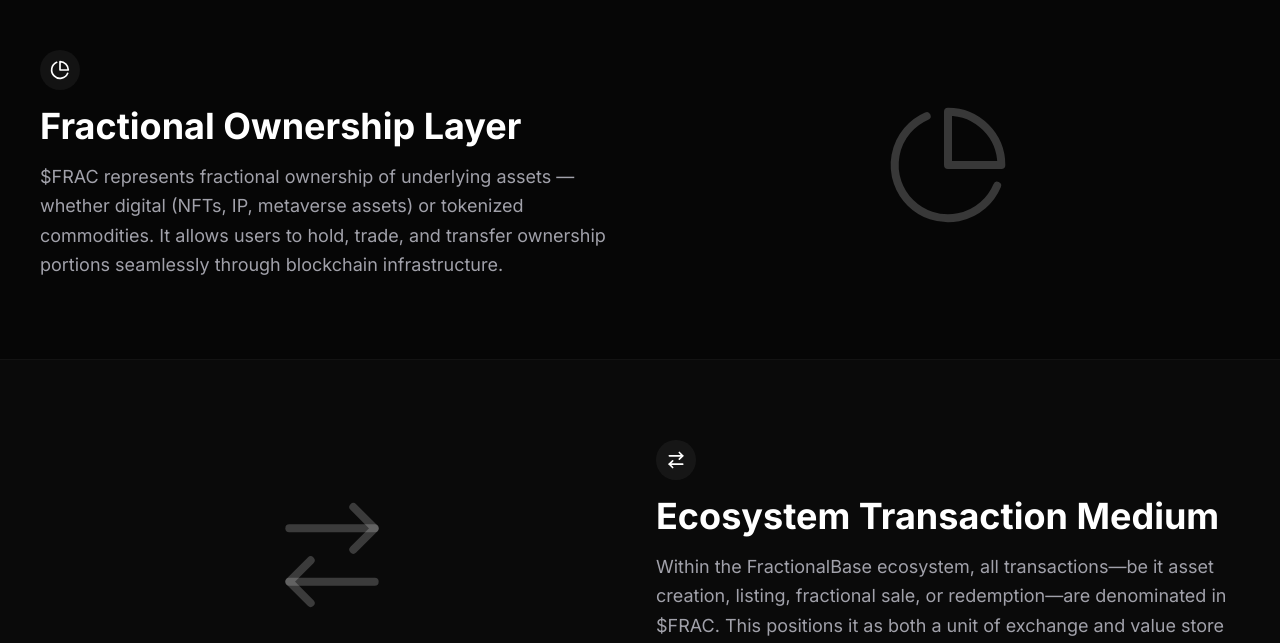
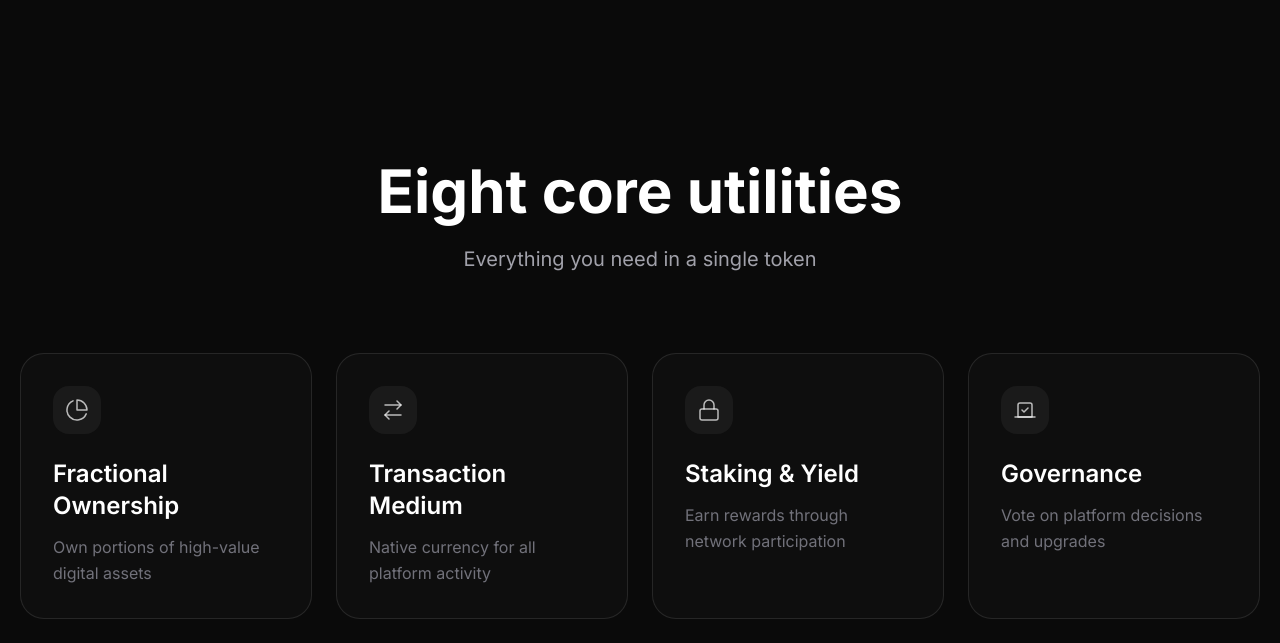
Before and after one commit to krushi5188/frac-website, a Next.js app: page / in a window 1280 px wide. Shown: the part 2129-2772 px from the top of the page. Built offline with nearby package versions, Linux system fonts and the light colour scheme.

Commit message:
Auto-commit: Agent tool execution

```diff
--- a/src/components/sections/CoreUtilitiesSection.tsx
+++ b/src/components/sections/CoreUtilitiesSection.tsx
@@ -1,6 +1,7 @@
 'use client'
 
-import UtilityCard from './UtilityCard'
+import { motion } from 'framer-motion'
+import { fadeInUp } from '@/lib/animations'
 import {
   PieChart,
   ArrowRightLeft,
@@ -15,83 +16,114 @@
 const utilities = [
   {
     id: 1,
-    title: 'Fractional Ownership Layer',
-    description:
-      '$FRAC represents fractional ownership of underlying assets — whether digital (NFTs, IP, metaverse assets) or tokenized commodities. It allows users to hold, trade, and transfer ownership portions seamlessly through blockchain infrastructure.',
+    title: 'Fractional Ownership',
+    description: 'Own portions of high-value digital assets',
     icon: PieChart,
-    pattern: 'A' as const,
   },
   {
     id: 2,
-    title: 'Ecosystem Transaction Medium',
-    description:
-      'Within the FractionalBase ecosystem, all transactions—be it asset creation, listing, fractional sale, or redemption—are denominated in $FRAC. This positions it as both a unit of exchange and value store for platform users.',
+    title: 'Transaction Medium',
+    description: 'Native currency for all platform activity',
     icon: ArrowRightLeft,
-    pattern: 'B' as const,
   },
   {
     id: 3,
-    title: 'Staking and Yield Mechanics',
-    description:
-      '$FRAC holders can stake tokens to participate in network validation, liquidity bootstrapping, or fractional asset pool creation. Staking directly translates to higher yield rates, better placement in tokenized asset offerings, and priority access to premium fractional listings.',
+    title: 'Staking & Yield',
+    description: 'Earn rewards through network participation',
     icon: Lock,
-    pattern: 'A' as const,
   },
   {
     id: 4,
-    title: 'Governance and DAO Voting Rights',
-    description:
-      'FractionalBase governance adopts a decentralized model where $FRAC represents voting power. Holders can vote on new asset onboarding, platform upgrades, fee structures, and tokenomics proposals, ensuring the community leads platform direction.',
+    title: 'Governance',
+    description: 'Vote on platform decisions and upgrades',
     icon: Vote,
-    pattern: 'B' as const,
   },
   {
     id: 5,
-    title: 'Access Control and Whitelisting',
-    description:
-      'Certain functionalities—like accessing exclusive fractionalized portfolios, algorithmic trading strategies, or analytical dashboards—will be gated to $FRAC holders, balancing utility with scarcity and incentivizing token retention across the ecosystem.',
+    title: 'Access Control',
+    description: 'Unlock exclusive features and portfolios',
     icon: Key,
-    pattern: 'A' as const,
   },
   {
     id: 6,
-    title: 'Reward and Loyalty Driver',
-    description:
-      'FractionalBase\'s engagement model gives $FRAC rewards for community actions, including liquidity provision, referrals, project voting, or staking participation. This drives circular token velocity while maintaining intrinsic value through capped supply mechanisms.',
+    title: 'Rewards',
+    description: 'Get tokens for community contributions',
     icon: Gift,
-    pattern: 'B' as const,
   },
   {
     id: 7,
-    title: 'Enterprise & Partner Collateralization',
-    description:
-      'B2B and institutional partners within the ecosystem may use $FRAC as collateral or payment for token issuance, fractional listing fees, and market-making incentives. Holding specific thresholds of $FRAC can unlock commercial discounts and enhanced exposure for enterprise assets.',
+    title: 'Enterprise',
+    description: 'Collateral for institutional partners',
     icon: Handshake,
-    pattern: 'A' as const,
   },
   {
     id: 8,
-    title: 'Cross-Chain Liquidity Layer',
-    description:
-      '$FRAC is designed to be chain-agnostic with interoperable bridges, enabling fractional asset transfers across major blockchain networks (e.g., Solana, Ethereum, BSC). This ensures global liquidity access across tokenized markets.',
+    title: 'Cross-Chain',
+    description: 'Bridge assets across blockchains',
     icon: Network,
-    pattern: 'B' as const,
   },
 ]
 
 export default function CoreUtilitiesSection() {
   return (
-    <div id="utilities">
-      {utilities.map((utility, index) => (
-        <UtilityCard
-          key={utility.id}
-          title={utility.title}
-          description={utility.description}
-          icon={utility.icon}
-          pattern={utility.pattern}
-          index={index}
-        />
-      ))}
-    </div>
+    <section id="utilities" className="py-32 md:py-48 px-5 bg-bg-dark">
+      <div className="max-w-7xl mx-auto space-y-20">
+        {/* Section header */}
+        <motion.div
+          initial="hidden"
+          whileInView="visible"
+          viewport={{ once: true }}
+          variants={fadeInUp}
+          className="text-center space-y-6"
+        >
+          <h2 className="text-5xl md:text-6xl font-bold text-white">
+            Eight core utilities
+          </h2>
+          <p className="text-xl text-text-secondary font-light max-w-2xl mx-auto">
+            Everything you need in a single token
+          </p>
+        </motion.div>
+
+        {/* Bento box grid */}
+        <div className="grid grid-cols-1 md:grid-cols-2 lg:grid-cols-4 gap-6">
+          {utilities.map((utility, index) => {
+            const Icon = utility.icon
+            return (
+              <motion.div
+                key={utility.id}
+                initial="hidden"
+                whileInView="visible"
+                viewport={{ once: true, margin: '-100px' }}
+                variants={fadeInUp}
+                transition={{ delay: index * 0.05 }}
+                className="group relative"
+              >
+                <div className="bg-white/[0.02] border border-white/10 rounded-3xl p-8 hover:bg-white/[0.04] transition-all duration-500 h-full flex flex-col min-h-[220px]">
+                  {/* Icon */}
+                  <div className="mb-6">
+                    <div className="w-12 h-12 bg-white/5 rounded-2xl flex items-center justify-center group-hover:bg-white/10 transition-colors duration-500">
+                      <Icon className="w-6 h-6 text-white/70" strokeWidth={1.5} />
+                    </div>
+                  </div>
+
+                  {/* Content */}
+                  <div className="flex-1 space-y-3">
+                    <h3 className="text-2xl font-semibold text-white">
+                      {utility.title}
+                    </h3>
+                    <p className="text-base text-text-muted font-light leading-relaxed">
+                      {utility.description}
+                    </p>
+                  </div>
+
+                  {/* Subtle corner gradient */}
+                  <div className="absolute bottom-0 right-0 w-20 h-20 bg-gradient-to-tl from-white/[0.02] to-transparent rounded-3xl pointer-events-none opacity-0 group-hover:opacity-100 transition-opacity duration-500" />
+                </div>
+              </motion.div>
+            )
+          })}
+        </div>
+      </div>
+    </section>
   )
 }
```
